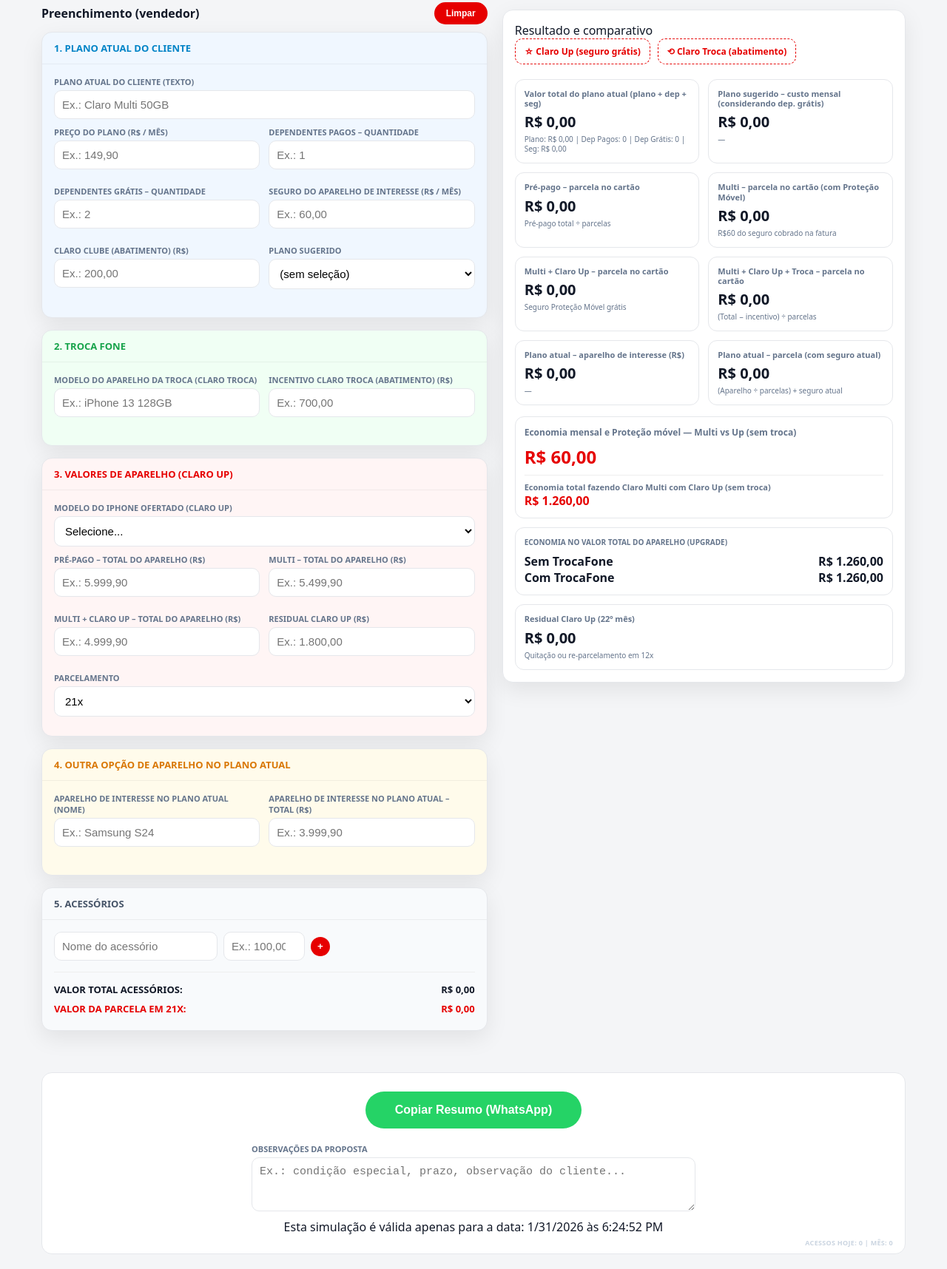
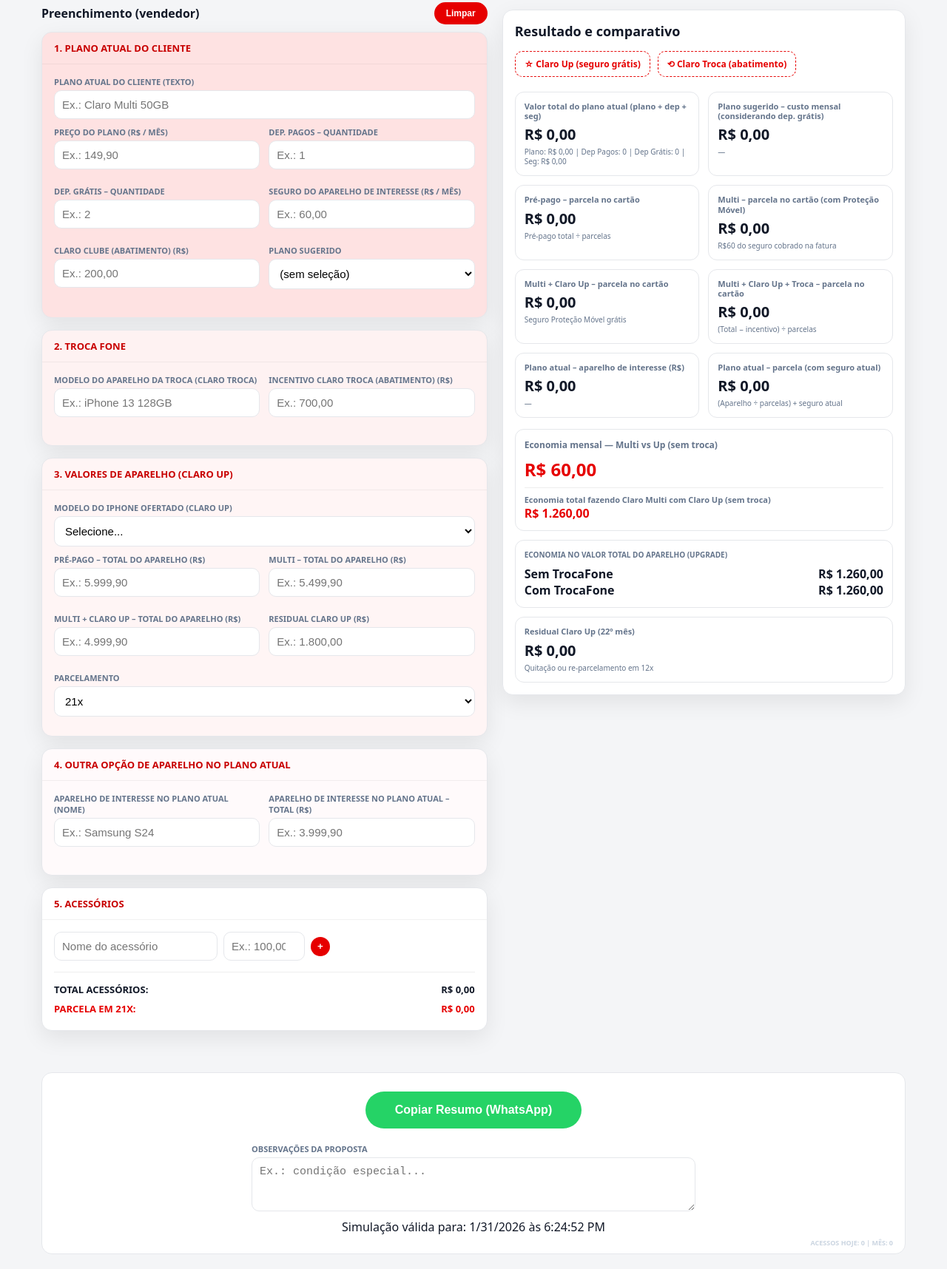
Before and after one commit to antoniobelocontato-eng/simulador-teste-claro-up-antonio, a plain HTML site: page index.html in a window 1280 px wide. Shown: the part 67-1783 px from the top of the page at 74% size. Drawn offline with Linux system fonts and the light colour scheme; no server answers.

```diff
--- a/index.html
+++ b/index.html
@@ -9,36 +9,42 @@
   --claro-red:#e60000; --claro-red-dark:#c80000;
   --bg:#f4f5f7; --card:#fff; --text:#111827; --muted:#64748b;
   --border:#e5e7eb; --radius:14px; --shadow:0 10px 30px rgba(0,0,0,0.08);
-  --c-plano:#f0f7ff; --c-troca:#f0fff4; --c-oferta:#fff5f5; --c-outros:#fffbeb; --c-acessorios:#f8fafc;
+  /* Degradê de Vermelhos Claros (Pastéis) */
+  --c-1:#fee2e2; /* Vermelho mais "escuro" (ainda pastel) */
+  --c-2:#fef2f2;
+  --c-3:#fff5f5;
+  --c-4:#fffafb;
+  --c-5:#ffffff; /* Branco puro no final */
 }
 *{box-sizing:border-box}
-body{margin:0;font-family:system-ui,-apple-system,sans-serif;background:var(--bg);color:var(--text)}
-.topbar{background:var(--claro-red);color:#fff;padding:14px 16px;position:sticky;top:0;z-index:100;box-shadow:0 4px 12px rgba(0,0,0,0.1)}
+body{margin:0;font-family:system-ui,-apple-system,sans-serif;background:var(--bg);color:var(--text); overflow-x: hidden;}
+
+.topbar{background:var(--claro-red);color:#fff;padding:14px 16px;position:sticky;top:0;z-index:1000;box-shadow:0 4px 12px rgba(0,0,0,0.1)}
 .topbar .row{max-width:1200px;margin:0 auto;display:flex;justify-content:space-between;align-items:center}
-main{max-width:1200px;margin:20px auto;padding:0 16px;display:grid;grid-template-columns:1fr;gap:20px}
+
+main{max-width:1200px;margin:20px auto;padding:0 16px;display:grid;grid-template-columns:1fr;gap:20px; align-items: start;}
 @media(min-width:1024px){ main{grid-template-columns:1.05fr 0.95fr} }
 
 .header-actions{display:flex;justify-content:space-between;align-items:center;margin-bottom:10px}
 .btn-limpar{background:var(--claro-red);color:#fff;border:none;padding:8px 16px;border-radius:999px;font-weight:800;cursor:pointer;font-size:12px;display:flex;align-items:center;gap:6px}
 
-/* ESQUERDA: INPUTS */
-.sector-card{border-radius:var(--radius);border:1px solid var(--border);margin-bottom:16px;background:var(--card);box-shadow:var(--shadow);overflow:hidden}
-.sector-hd{padding:12px 16px;font-weight:800;font-size:13px;text-transform:uppercase;border-bottom:1px solid rgba(0,0,0,0.05)}
+/* ESQUERDA: INPUTS EM DEGRADÊ */
+.sector-card{border-radius:var(--radius);border:1px solid var(--border);margin-bottom:16px;box-shadow:var(--shadow);overflow:hidden}
+.sector-hd{padding:12px 16px;font-weight:800;font-size:13px;text-transform:uppercase;border-bottom:1px solid rgba(0,0,0,0.05); color: var(--claro-red-dark)}
 .sector-bd{padding:16px}
-.s-plano{background:var(--c-plano)}.s-plano .sector-hd{color:#0284c7}
-.s-troca{background:var(--c-troca)}.s-troca .sector-hd{color:#16a34a}
-.s-oferta{background:var(--c-oferta)}.s-oferta .sector-hd{color:var(--claro-red)}
-.s-outros{background:var(--c-outros)}.s-outros .sector-hd{color:#d97706}
-.s-acessorios{background:var(--c-acessorios)}.s-acessorios .sector-hd{color:#475569}
+
+.s-1{background:var(--c-1)}.s-2{background:var(--c-2)}.s-3{background:var(--c-3)}.s-4{background:var(--c-4)}.s-5{background:var(--c-5)}
+
 .field-group{display:grid;grid-template-columns:1fr 1fr;gap:12px;margin-bottom:12px}
 @media(max-width:600px){ .field-group{grid-template-columns:1fr} }
 .field{display:flex;flex-direction:column;gap:4px;margin-bottom:10px}
 label{font-size:11px;font-weight:700;color:var(--muted);text-transform:uppercase}
 input, select, textarea{padding:10px;border:1px solid var(--border);border-radius:10px;font-size:15px;background:#fff}
 
-/* DIREITA: RESULTADOS */
-.results-column{display:flex;flex-direction:column;gap:12px}
-@media(min-width:1024px){ .results-column{position:sticky;top:80px;height:fit-content} }
+/* DIREITA: RESULTADOS STICKY */
+.results-column{display:flex;flex-direction:column;gap:12px;}
+@media(min-width:1024px){ .results-column { position: sticky; top: 80px; max-height: calc(100vh - 100px); padding-bottom: 20px; } }
+
 .res-container{background:#fff;border-radius:var(--radius);border:1px solid var(--border);box-shadow:var(--shadow);padding:16px}
 .badge-row{display:flex;gap:10px;margin-bottom:20px}
 .badge-box{border:1px dashed var(--claro-red);padding:8px 12px;border-radius:10px;color:var(--claro-red);font-size:12px;font-weight:800}
@@ -58,7 +64,7 @@
 .acessorio-row{display:flex;gap:8px;margin-bottom:8px;align-items:center}
 .btn-plus{background:var(--claro-red);color:#fff;border:none;border-radius:50%;width:26px;height:26px;cursor:pointer;font-weight:bold}
 .ace-resumo{font-size:13px; font-weight:800; display:flex; justify-content:space-between; padding:4px 0}
-.stats-footer{position: absolute; bottom: 8px; right: 16px; font-size: 9px; color: #cbd5e1; font-weight: bold; letter-spacing: 0.3px;}
+.stats-footer{position: absolute; bottom: 8px; right: 16px; font-size: 9px; color: #cbd5e1; font-weight: bold;}
 </style>
 </head>
 <body>
@@ -72,14 +78,14 @@
             <button class="btn-limpar" onclick="limparTudo()">Limpar</button>
         </div>
 
-        <div class="sector-card s-plano">
+        <div class="sector-card s-1">
             <div class="sector-hd">1. Plano Atual do Cliente</div>
             <div class="sector-bd">
                 <div class="field"><label>Plano atual do cliente (texto)</label><input id="planoAtualNome" type="text" placeholder="Ex.: Claro Multi 50GB"></div>
                 <div class="field-group">
                     <div class="field"><label>Preço do plano (R$ / mês)</label><input id="planoAtualPreco" inputmode="decimal" placeholder="Ex.: 149,90"></div>
-                    <div class="field"><label>Dependentes pagos – quantidade</label><input id="depPagos" type="number" placeholder="Ex.: 1"></div>
-                    <div class="field"><label>Dependentes grátis – quantidade</label><input id="depGratis" type="number" placeholder="Ex.: 2"></div>
+                    <div class="field"><label>Dep. pagos – quantidade</label><input id="depPagos" type="number" placeholder="Ex.: 1"></div>
+                    <div class="field"><label>Dep. grátis – quantidade</label><input id="depGratis" type="number" placeholder="Ex.: 2"></div>
                     <div class="field"><label>Seguro do aparelho de interesse (R$ / mês)</label><input id="seguroInteresse" inputmode="decimal" placeholder="Ex.: 60,00"></div>
                     <div class="field"><label>Claro Clube (abatimento) (R$)</label><input id="claroClube" inputmode="decimal" placeholder="Ex.: 200,00"></div>
                     <div class="field"><label>Plano sugerido</label>
@@ -93,7 +99,7 @@
             </div>
         </div>
 
-        <div class="sector-card s-troca">
+        <div class="sector-card s-2">
             <div class="sector-hd">2. Troca Fone</div>
             <div class="sector-bd">
                 <div class="field-group">
@@ -103,7 +109,7 @@
             </div>
         </div>
 
-        <div class="sector-card s-oferta">
+        <div class="sector-card s-3">
             <div class="sector-hd">3. Valores de Aparelho (Claro Up)</div>
             <div class="sector-bd">
                 <div class="field"><label>Modelo do iPhone ofertado (Claro Up)</label>
@@ -123,19 +129,13 @@
                 </div>
                 <div class="field"><label>Parcelamento</label>
                     <select id="parcelasSel">
-                        <option value="2">2x</option><option value="3">3x</option><option value="4">4x</option>
-                        <option value="5">5x</option><option value="6">6x</option><option value="7">7x</option>
-                        <option value="8">8x</option><option value="9">9x</option><option value="10">10x</option>
-                        <option value="11">11x</option><option value="12">12x</option><option value="13">13x</option>
-                        <option value="14">14x</option><option value="15">15x</option><option value="16">16x</option>
-                        <option value="17">17x</option><option value="18">18x</option><option value="19">19x</option>
-                        <option value="20">20x</option><option value="21" selected>21x</option>
+                        <option value="2">2x</option><option value="21" selected>21x</option>
                     </select>
                 </div>
             </div>
         </div>
 
-        <div class="sector-card s-outros">
+        <div class="sector-card s-4">
             <div class="sector-hd">4. Outra opção de aparelho no plano atual</div>
             <div class="sector-bd"><div class="field-group">
                 <div class="field"><label>Aparelho de interesse no plano atual (nome)</label><input id="modeloInteresse" type="text" placeholder="Ex.: Samsung S24"></div>
@@ -143,7 +143,7 @@
             </div></div>
         </div>
 
-        <div class="sector-card s-acessorios">
+        <div class="sector-card s-5">
             <div class="sector-hd">5. Acessórios</div>
             <div class="sector-bd">
                 <div id="acessoriosContainer"><div class="acessorio-row">
@@ -152,10 +152,9 @@
                     <button class="btn-plus" onclick="addAcessorio()">+</button>
                 </div></div>
                 <div style="margin-top:15px; border-top:1px solid #eee; padding-top:10px">
-                    <div class="ace-resumo"><span>VALOR TOTAL ACESSÓRIOS:</span><span id="totalAcessorios">R$ 0,00</span></div>
+                    <div class="ace-resumo"><span>TOTAL ACESSÓRIOS:</span><span id="totalAcessorios">R$ 0,00</span></div>
                     <div class="ace-resumo" style="color:var(--claro-red)">
-                        <span>VALOR DA PARCELA EM <span id="aceParcelaLabel">21</span>X:</span>
-                        <span id="aceParcelaValor">R$ 0,00</span>
+                        <span>PARCELA EM <span id="aceParcelaLabel">21</span>X:</span><span id="aceParcelaValor">R$ 0,00</span>
                     </div>
                 </div>
             </div>
@@ -164,7 +163,7 @@
 
     <div class="results-column">
         <div class="res-container">
-            <div class="res-title">Resultado e comparativo</div>
+            <div class="res-title" style="font-weight:800; font-size:18px; margin-bottom:15px">Resultado e comparativo</div>
             <div class="badge-row"><div class="badge-box">☆ Claro Up (seguro grátis)</div><div class="badge-box">⟲ Claro Troca (abatimento)</div></div>
             <div class="k-grid">
                 <div class="k-box"><span class="k-label">Valor total do plano atual (plano + dep + seg)</span><div class="k-val" id="outPlanoMensalAtual">R$ 0,00</div><span class="k-sub" id="outPlanoDet">—</span></div>
@@ -176,7 +175,7 @@
                 <div class="k-box"><span class="k-label">Plano atual – aparelho de interesse (R$)</span><div class="k-val" id="outInteresseTotal">R$ 0,00</div><span class="k-sub" id="outInteresseModelo">—</span></div>
                 <div class="k-box"><span class="k-label">Plano atual – parcela (com seguro atual)</span><div class="k-val" id="outInteresseParc">R$ 0,00</div><span class="k-sub">(Aparelho ÷ parcelas) + seguro atual</span></div>
             </div>
-            <div class="eco-card"><span class="eco-label">Economia mensal e Proteção móvel — Multi vs Up (sem troca)</span><span class="eco-val" id="outEcoMensal">R$ 60,00</span><div class="eco-footer"><strong>Economia total fazendo Claro Multi com Claro Up (sem troca)</strong><br><span id="outEcoTotalAparelho" style="font-size:16px; color:var(--claro-red); font-weight:900">R$ 1.260,00</span></div></div>
+            <div class="eco-card"><span class="eco-label">Economia mensal — Multi vs Up (sem troca)</span><span class="eco-val" id="outEcoMensal">R$ 60,00</span><div class="eco-footer"><strong>Economia total fazendo Claro Multi com Claro Up (sem troca)</strong><br><span id="outEcoTotalAparelho" style="font-size:16px; color:var(--claro-red); font-weight:900">R$ 1.260,00</span></div></div>
             <div class="eco-card"><span class="eco-label" style="font-size:10px">ECONOMIA NO VALOR TOTAL DO APARELHO (UPGRADE)</span><div style="display:flex; justify-content:space-between"><span><b>Sem TrocaFone</b></span><span id="outEcoTotalSem" style="font-weight:900">R$ 1.260,00</span></div><div style="display:flex; justify-content:space-between"><span><b>Com TrocaFone</b></span><span id="outEcoTotalCom" style="font-weight:900">R$ 1.260,00</span></div></div>
             <div class="k-box"><span class="k-label">Residual Claro Up (22º mês)</span><div class="k-val" id="outResidual">R$ 0,00</div><span class="k-sub">Quitação ou re-parcelamento em 12x</span></div>
         </div>
@@ -184,12 +183,9 @@
 
     <div class="footer-full">
         <button class="btn-whatsapp" onclick="copiar()">Copiar Resumo (WhatsApp)</button>
-        <div class="field" style="max-width:600px; margin:20px auto 10px; text-align:left"><label>Observações da proposta</label><textarea id="obs" placeholder="Ex.: condição especial, prazo, observação do cliente..." rows="3"></textarea></div>
+        <div class="field" style="max-width:600px; margin:20px auto 10px; text-align:left"><label>Observações da proposta</label><textarea id="obs" placeholder="Ex.: condição especial..." rows="3"></textarea></div>
         <div class="timestamp" id="msgValidade"></div>
-        <div class="stats-footer">
-            ACESSOS HOJE: <span id="hitsToday">0</span> |
-            MÊS: <span id="hitsMonth">0</span>
-        </div>
+        <div class="stats-footer">ACESSOS HOJE: <span id="hitsToday">0</span> | MÊS: <span id="hitsMonth">0</span></div>
     </div>
 </main>
 
@@ -197,17 +193,16 @@
 const $ = (id) => document.getElementById(id);
 const brl = (v) => Number(v).toLocaleString("pt-BR", { style:"currency", currency:"BRL" });
 
-// ACESSOS GLOBAIS (COUNTAPI)
 function trackGlobalHits() {
-    const namespace = "simuladorclaro_junior_v3";
+    const namespace = "simuladorclaro_v3_global";
     const today = new Date().toISOString().split('T')[0];
-    fetch(`https://api.countapi.xyz/hit/${namespace}/total`).then(res => res.json()).then(data => { $('hitsMonth').textContent = data.value; });
-    fetch(`https://api.countapi.xyz/hit/${namespace}_${today}/today`).then(res => res.json()).then(data => { $('hitsToday').textContent = data.value; });
+    fetch(`https://api.countapi.xyz/hit/${namespace}/total`).then(res => res.json()).then(data => { $('hitsMonth').textContent = data.value; }).catch(() => {});
+    fetch(`https://api.countapi.xyz/hit/${namespace}_${today}/today`).then(res => res.json()).then(data => { $('hitsToday').textContent = data.value; }).catch(() => {});
 }
 
 function addAcessorio() {
     const div = document.createElement("div"); div.className = "acessorio-row";
-    div.innerHTML = `<input type="text" placeholder="Nome do acessório" class="ace-nome"><input type="number" placeholder="Ex.: 100,00" class="ace-preco" style="width:110px" oninput="recalc()"><button class="btn-plus" style="background:#64748b" onclick="this.parentElement.remove(); recalc()">-</button>`;
+    div.innerHTML = `<input type="text" placeholder="Acessório" class="ace-nome"><input type="number" placeholder="Ex.: 100,00" class="ace-preco" style="width:110px" oninput="recalc()"><button class="btn-plus" style="background:#64748b" onclick="this.parentElement.remove(); recalc()">-</button>`;
     $("acessoriosContainer").appendChild(div);
 }
 
@@ -215,7 +210,7 @@
     document.querySelectorAll("input, textarea").forEach(el => el.value = "");
     document.querySelectorAll("select").forEach(el => el.selectedIndex = 0);
     $("parcelasSel").value = "21";
-    $("acessoriosContainer").innerHTML = `<div class="acessorio-row"><input type="text" placeholder="Nome do acessório" class="ace-nome"><input type="number" placeholder="Ex.: 100,00" class="ace-preco" style="width:110px" oninput="recalc()"><button class="btn-plus" onclick="addAcessorio()">+</button></div>`;
+    $("acessoriosContainer").innerHTML = `<div class="acessorio-row"><input type="text" placeholder="Acessório" class="ace-nome"><input type="number" placeholder="Ex.: 100,00" class="ace-preco" style="width:110px" oninput="recalc()"><button class="btn-plus" onclick="addAcessorio()">+</button></div>`;
     recalc();
 }
 
@@ -242,11 +237,12 @@
         $("outPlanoSugeridoDet").textContent = `Grátis no plano: ${gSug} | Pagos adic: ${pAdic}`;
     }
 
+    const prePago = parseVal("prePagoTotal");
     const multi = Math.max(0, parseVal("multiTotal") - clube);
     const up = Math.max(0, parseVal("claroUpTotal") - clube);
     const incentivo = parseVal("incentivoTroca");
 
-    $("outPrePagoParc").textContent = brl(parseVal("prePagoTotal") / parcelas);
+    $("outPrePagoParc").textContent = brl(prePago / parcelas);
     $("outMultiParc").textContent = brl((multi / parcelas) + (multi > 0 ? 60 : 0));
     $("outUpParc").textContent = brl(up / parcelas);
     $("outUpTrocaParc").textContent = brl(Math.max(0, up - incentivo) / parcelas);
@@ -268,11 +264,11 @@
     $("aceParcelaLabel").textContent = parcelas;
     $("aceParcelaValor").textContent = brl(tA / parcelas);
 
-    const n = new Date(); $("msgValidade").textContent = `Esta simulação é válida apenas para a data: ${n.toLocaleDateString()} às ${n.toLocaleTimeString()}`;
+    const n = new Date(); $("msgValidade").textContent = `Simulação válida para: ${n.toLocaleDateString()} às ${n.toLocaleTimeString()}`;
 }
 
 function copiar() {
-    let t = `*SIMULAÇÃO CLARO UP*\n📱 *Aparelho:* ${$("modeloOferta").value}\n💳 *Parcela:* ${$("outUpParc").textContent}\n🛍️ *Acessórios:* ${$("totalAcessorios").textContent} (${$("parcelasSel").value}x ${$("aceParcelaValor").textContent})\n💰 *Economia Total:* ${$("outEcoTotalSem").textContent}\n\n*Obs:* ${$("obs").value}`;
+    let t = `*SIMULAÇÃO CLARO UP*\n📱 *Aparelho:* ${$("modeloOferta").value}\n💳 *Parcela:* ${$("outUpParc").textContent}\n🛍️ *Acessórios:* ${$("totalAcessorios").textContent} (${$("parcelasSel").value}x ${$("aceParcelaValor").textContent})\n💰 *Economia:* ${$("outEcoTotalSem").textContent}\n\n*Obs:* ${$("obs").value}`;
     navigator.clipboard.writeText(t).then(() => alert("Copiado!"));
 }
 
```
